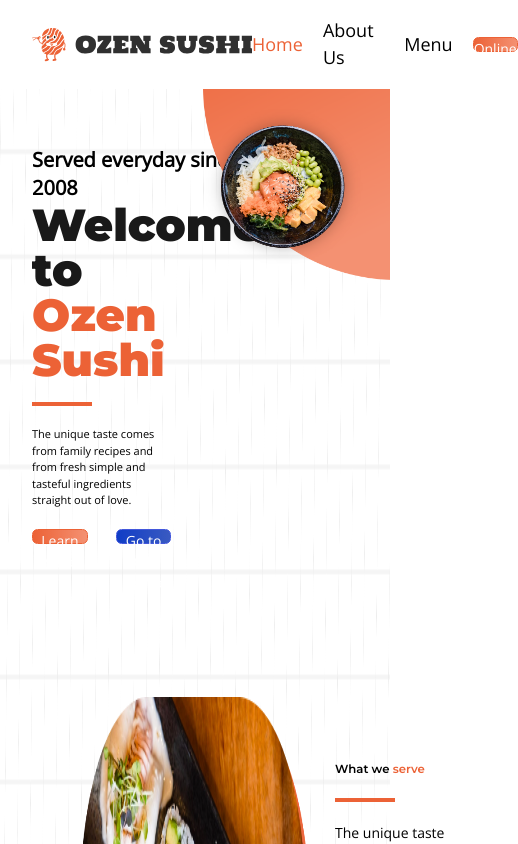
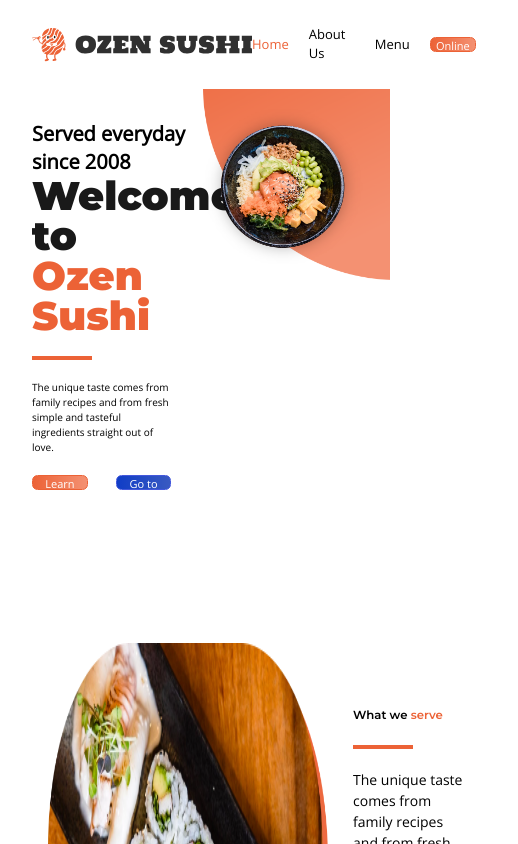
Before and after one commit to Sungmin-Kim-0508/ozen-sushi-korea, a Next.js app: page /ozen-sushi in a window 390 px wide. Shown: the top 844 px of the page, 518 px wide, since content can reach past the window. Built offline with nearby package versions, Linux system fonts and the light colour scheme; a web font is replaced by a local one.

Commit message:
reflected feedback

```diff
--- a/app/components/button.tsx
+++ b/app/components/button.tsx
@@ -6,6 +6,8 @@ type BtnProps = {
   height: string;
   className?: string;
 };
+
+const buttonFontSize = "text-[clamp(11px,1.14vw,22px)]";
 
 export const OrangeBgBtn: React.FC<BtnProps> = ({
   children,
@@ -16,7 +18,7 @@ export const OrangeBgBtn: React.FC<BtnProps> = ({
   <button
     type="button"
     style={{ width, height }}
-    className={`text-center rounded-[1.42vw] bg-gradient-to-r from-EC6236 to-F49172 border border-EC6236 text-white text-[clamp(14px,1.14vw,22px)] hover:text-EC6236 hover:from-white hover:to-white duration-1000 ${
+    className={`text-center rounded-[1.42vw] bg-gradient-to-r from-EC6236 to-F49172 border border-EC6236 text-white ${buttonFontSize} hover:text-EC6236 hover:from-white hover:to-white duration-1000 ${
       className ? className : ""
     }`}
   >
@@ -33,7 +35,7 @@ export const OrangeBorderBtn: React.FC<BtnProps> = ({
   <button
     type="button"
     style={{ width, height }}
-    className={`text-center rounded-full border-2 border-EC6236 text-EC6236 text-[clamp(14px,1.14vw,22px)] hover:duration-500 hover:text-white hover:bg-EC6236 ${
+    className={`text-center rounded-full border-2 border-EC6236 text-EC6236 ${buttonFontSize} hover:duration-500 hover:text-white hover:bg-EC6236 ${
       className ? className : ""
     }`}
   >
@@ -50,7 +52,7 @@ export const RedBgBtn: React.FC<BtnProps> = ({
   <button
     type="button"
     style={{ width, height }}
-    className={`text-center rounded-[1.42vw] bg-CF382D border border-CF382D text-[clamp(14px,1.14vw,22px)] text-white hover:duration-500 hover:bg-black hover:border-CF382D hover:text-CF382D ${
+    className={`text-center rounded-[1.42vw] bg-CF382D border border-CF382D ${buttonFontSize} text-white hover:duration-500 hover:bg-black hover:border-CF382D hover:text-CF382D ${
       className ? className : ""
     }`}
   >
@@ -67,7 +69,7 @@ export const BlackBgBtc: React.FC<BtnProps> = ({
   <button
     type="button"
     style={{ width, height }}
-    className={`text-center rounded-[1.42vw] bg-black border border-white text-white text-[clamp(14px,1.14vw,22px)] hover:duration-500 hover:bg-white hover:border-white hover:text-black ${
+    className={`text-center rounded-[1.42vw] bg-black border border-white text-white ${buttonFontSize} hover:duration-500 hover:bg-white hover:border-white hover:text-black ${
       className ? className : ""
     }`}
   >
@@ -84,7 +86,7 @@ export const BlueBgBtn: React.FC<BtnProps> = ({
   <button
     type="button"
     style={{ width, height }}
-    className={`text-center rounded-[1.42vw] bg-gradient-to-r from-103DC6 to-395AC1 border border-4358DC text-white text-[clamp(14px,1.14vw,22px)] hover:bg-white hover:border-4358DC hover:text-4358DC hover:from-white hover:to-white duration-1000 ${
+    className={`text-center rounded-[1.42vw] bg-gradient-to-r from-103DC6 to-395AC1 border border-4358DC text-white ${buttonFontSize} hover:bg-white hover:border-4358DC hover:text-4358DC hover:from-white hover:to-white duration-1000 ${
       className ? className : ""
     }`}
   >
--- a/app/ozen-korea/Header.tsx
+++ b/app/ozen-korea/Header.tsx
@@ -23,12 +23,11 @@ function OzenKoreaHeader() {
     },
   ];
   return (
-    <header className="sticky top-0 z-20 flex justify-between items-center pl-[8.21vw] pr-[2.8vw] py-[1.78vw] bg-black">
+    <header className="sticky top-0 z-20 flex justify-between items-center px-[8.21vw] py-[1.78vw] bg-black">
       <Link href={ozen_korea_home}>
         <OzenKoreaLogoSmall />
       </Link>
-      <div className="flex">
-        <nav className="flex gap-[4.28vw] items-center relative right-20 text-[clamp(12.5px,1.14vw,25px)]">
+      <nav className="flex gap-[4.28vw] items-center text-[clamp(13px,1.14vw,25px)]">
         {menuItems.map(({ label, href }) => (
           <Link
             key={label}
@@ -44,7 +43,6 @@ function OzenKoreaHeader() {
           Online Order
         </RedBgBtn>
       </nav>
-      </div>
     </header>
   );
 }
--- a/app/ozen-korea/page.tsx
+++ b/app/ozen-korea/page.tsx
@@ -32,7 +32,7 @@ function OzenKoreaHome() {
     <>
       <section className="relative w-full min-h-full bg-black">
         <div className="flex mb-16">
-          <div className="flex-1 flex flex-col justify-center px-[8.21vw] py-[14.62vw]">
+          <div className="flex-1 flex flex-col justify-center px-[8.21vw] py-[10vw]">
             <span className="font-semibold text-xl text-[1.28vw]">
               Served everyday since 2008
             </span>
@@ -60,12 +60,12 @@ function OzenKoreaHome() {
             <Image
               alt="image9928"
               src={image9928Large}
-              className={`right-[6vw] z-10 w-[43vw] h-[43vw]`}
+              className={`right-[6vw] z-10 w-[43vw] h-full`}
             />
           </div>
         </div>
       </section>
-      <section className="flex px-32 py-[7.14vw] bg-white">
+      <section className="flex px-32 py-[8.21vw] bg-white">
         <Image
           alt="image_9930"
           src={image_9930}
--- a/app/ozen-sushi/Header.tsx
+++ b/app/ozen-sushi/Header.tsx
@@ -29,7 +29,7 @@ function OzenSushiHeader() {
           <OzenSushiHorizontalLogo />
         </Link>
         <div>
-          <nav className="flex gap-16 items-center relative text-[clamp(18px,1.14vw,25px)] lg:gap-5">
+          <nav className="flex gap-16 items-center relative text-[clamp(13px,1.14vw,25px)] lg:gap-5">
             {menuItems.map(({ label, href }) => (
               <Link
                 key={label}
--- a/app/ozen-sushi/about-us/page.tsx
+++ b/app/ozen-sushi/about-us/page.tsx
@@ -2,7 +2,6 @@
 
 import Image from "next/image";
 import image_7606 from "public/images/ozen-sushi/image_7606.png";
-import plaid from "public/images/ozen-sushi/plaid_bg.png";
 import image_136 from "public/images/ozen-sushi/image_136.png";
 import image_137 from "public/images/ozen-sushi/image_137.png";
 import image_138 from "public/images/ozen-sushi/image_138.png";
@@ -31,11 +30,6 @@ function AboutUs() {
   return (
     <>
       <section className="flex gap-x-16 relative w-full min-h-full">
-        <Image
-          alt="plaid"
-          src={plaid}
-          className="absolute min-w-full min-h-full -z-10"
-        />
         <div className="flex justify-center px-[8.21vw] py-[8.57vw] gap-x-[6.42vw]">
           <div>
             <Image
--- a/app/ozen-sushi/page.tsx
+++ b/app/ozen-sushi/page.tsx
@@ -1,7 +1,6 @@
 import Image from "next/image";
 import { BlueBgBtn, OrangeBgBtn } from "../components/button";
 import salmonRiceBowl from "public/images/ozen-sushi/sushi_bowl.png";
-import plaid from "public/images/ozen-sushi/plaid_bg.png";
 import image144 from "public/images/ozen-sushi/image_144.png";
 import image_7601 from "public/images/ozen-sushi/image_7601.png";
 import image_136 from "public/images/ozen-sushi/image_136.png";
@@ -32,24 +31,19 @@ function OzenSushiHome() {
   return (
     <>
       <section className="relative w-full min-h-full">
-        <Image
-          alt="plaid"
-          src={plaid}
-          className="absolute min-w-full min-h-full -z-10"
-        />
         <div className="flex mb-16">
-          <div className="flex-1 flex flex-col justify-center px-[8.21vw] py-[14.62vw]">
-            <span className="font-semibold text-xl text-[clamp(13px,1.28vw,40px)]">
+          <div className="flex-1 flex flex-col justify-center px-[8.21vw] py-[14.62vw] mlg:pt-[8vw]">
+            <span className="font-semibold text-xl text-[clamp(11px,1.28vw,40px)]">
               Served everyday since 2008
             </span>
-            <span className="monserratBold900 text-191919 font-extrabold text-[clamp(45px,4.42vw,77px)] leading-none">
+            <span className="monserratBold900 text-191919 font-extrabold text-[clamp(40px,4.42vw,77px)] leading-none">
               Welcome to
             </span>
-            <span className="monserratBold900 text-EC6236 mb-5 font-extrabold text-[clamp(45px,4.42vw,77px)] leading-none">
+            <span className="monserratBold900 text-EC6236 mb-5 font-extrabold text-[clamp(40px,4.42vw,77px)] leading-none">
               Ozen Sushi
             </span>
             <div className="border-2 border-EC6236 max-w-[3.75rem] mb-5" />
-            <div className="flex flex-col mb-5 w-[35.71vw] text-[clamp(11px,1.15vw,20px)]">
+            <div className="flex flex-col mb-5 w-[35.71vw] text-[clamp(10px,1.15vw,20px)]">
               The unique taste comes from family recipes and from fresh simple
               and tasteful ingredients straight out of love.
             </div>
@@ -81,7 +75,7 @@ function OzenSushiHome() {
             />
           </div>
         </div>
-        <div className="flex px-32 xl:px-28 mlg:px-20">
+        <div className="flex px-32 xl:px-24 mlg:px-12">
           <Image
             alt="image_7601"
             src={image_7601}
```
Also changed, not shown: public/images/ozen-sushi/plaid_bg.png (deleted). Lines whose indentation alone changed are shown as unchanged.
